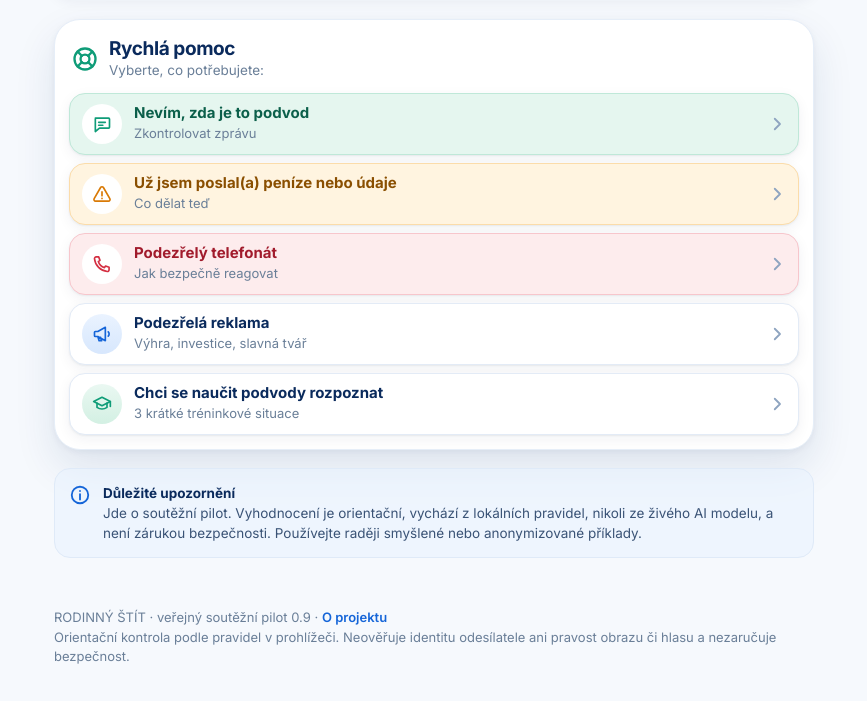
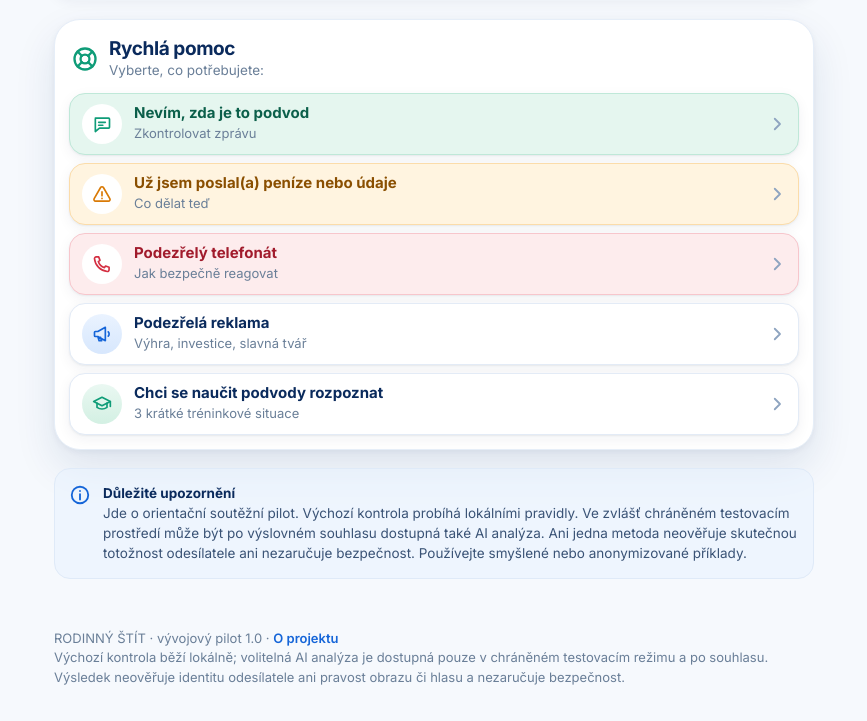
Before and after one commit to maysterww-droid/rodinny-stit, a website: page pilot.html in a window 1280 px wide. Shown: the part 1037-1758 px from the top of the page, without its empty margins (206-1073 px from the left). Drawn offline with Linux system fonts and the light colour scheme.

Commit message:
Correct Preview pilot version and explain optional AI versus local checks

```diff
--- a/pilot.html
+++ b/pilot.html
@@ -36,7 +36,7 @@
 
 <!-- ============ 1. KONTROLA ZPRÁVY ============ -->
 <section class="screen active" id="home" aria-labelledby="home-title" tabindex="-1">
- <span class="pill"><svg class="ico" aria-hidden="true"><use href="assets/icons.svg#i-scan"/></svg>Kontrola zprávy · pilot 0.9</span>
+ <span class="pill"><svg class="ico" aria-hidden="true"><use href="assets/icons.svg#i-scan"/></svg>Kontrola zprávy · pilot 1.0</span>
  <h1 id="home-title">Zkontrolujte podezřelou zprávu</h1>
  <p class="lead">Vložte text nebo snímek obrazovky. Pilot vyhledá varovné signály podle vysvětlitelných pravidel a poradí, jak postupovat.</p>
 
@@ -117,7 +117,7 @@
   </div>
  </div>
 
- <div class="notice"><svg class="ico" aria-hidden="true"><use href="assets/icons.svg#i-info"/></svg><div><b>Důležité upozornění</b>Jde o soutěžní pilot. Vyhodnocení je orientační, vychází z lokálních pravidel, nikoli ze živého AI modelu, a není zárukou bezpečnosti. Používejte raději smyšlené nebo anonymizované příklady.</div></div>
+ <div class="notice"><svg class="ico" aria-hidden="true"><use href="assets/icons.svg#i-info"/></svg><div><b>Důležité upozornění</b>Jde o orientační soutěžní pilot. Výchozí kontrola probíhá lokálními pravidly. Ve zvlášť chráněném testovacím prostředí může být po výslovném souhlasu dostupná také AI analýza. Ani jedna metoda neověřuje skutečnou totožnost odesílatele ani nezaručuje bezpečnost. Používejte smyšlené nebo anonymizované příklady.</div></div>
 </section>
 
 <!-- ============ 2. VÝSLEDEK ============ -->
@@ -269,7 +269,7 @@
 </section>
 </main>
 
-<footer class="app-footer">RODINNÝ ŠTÍT · veřejný soutěžní pilot 0.9 · <a href="index.html">O projektu</a><br>Orientační kontrola podle pravidel v prohlížeči. Neověřuje identitu odesílatele ani pravost obrazu či hlasu a nezaručuje bezpečnost.</footer>
+<footer class="app-footer">RODINNÝ ŠTÍT · vývojový pilot 1.0 · <a href="index.html">O projektu</a><br>Výchozí kontrola běží lokálně; volitelná AI analýza je dostupná pouze v chráněném testovacím režimu a po souhlasu. Výsledek neověřuje identitu odesílatele ani pravost obrazu či hlasu a nezaručuje bezpečnost.</footer>
 <script src="assets/ai-config.js"></script>
 <script src="assets/site.js" defer></script>
 <script src="assets/app.js" defer></script>
```
